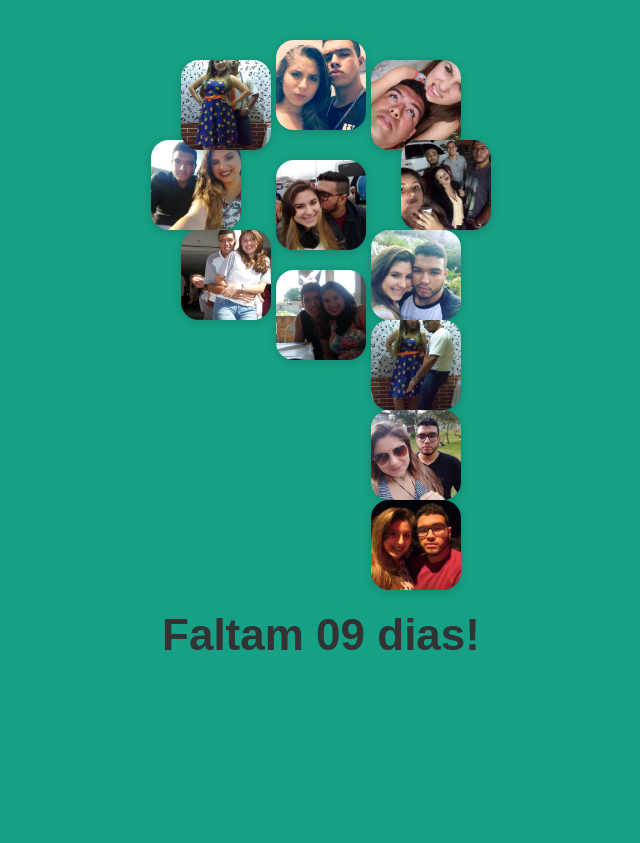
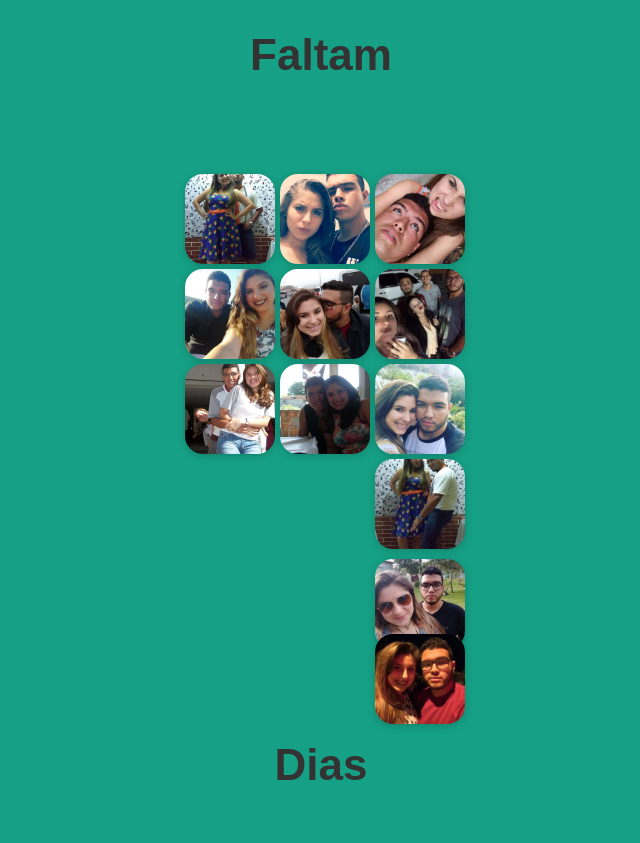
Before and after one commit to LucasVertuli/ViceMatheus, a plain HTML site: page index.html in a window 1280 px wide. Shown: the whole page, without its empty margins (319-959 px from the left). Before the commit the page ends 800 px from the top, so only its background shows below. Drawn offline with Linux system fonts and the light colour scheme; a web font is replaced by a local one.

Commit message:
Toque final

```diff
--- a/index.html
+++ b/index.html
@@ -13,6 +13,7 @@
     <script src="https://kit.fontawesome.com/3b0c8f1d9e.js" crossorigin="anonymous"></script>
 </head>
 <body>
+    <h1>Faltam</h1>
     <div id="Fotos">
         <img src="pictures/bolados.jpg" alt="">
         <img src="pictures/feios-pra-caralho.jpg" alt="">
@@ -27,8 +28,6 @@
         <img src="pictures/foto 11.jpg" alt="">
         <img src="pictures/foto 12.jpg" alt="">
     </div>
-    <div>
-        <h1>Faltam 09 dias!</h1>
-    </div>
+    <h1>Dias</h1>
 </body>
 </html>
--- a/main.css
+++ b/main.css
@@ -2,7 +2,12 @@ body{
     background-color: #16a085;
     font-family: playwrite, sans-serif;
     font: bold 20px "Playwrite HU", sans-serif;
-
+}
+h1 {
+    color: #fff;
+    text-align: center;
+    margin-top: 20px;
+    height: 100px;
 }
 #Fotos {
     position: relative;
@@ -12,6 +17,7 @@ body{
 }
 
 #Fotos img {
+    margin: 4px ;
     position: absolute;
     width: 90px;
     height: 90px;
@@ -22,20 +28,20 @@ body{
 
 /* Círculo superior do 9 */
 #Fotos img:nth-child(1)  { top: 0px;   left: 125px; }   /* topo centro */
-#Fotos img:nth-child(2)  { top: 20px;  left: 220px; }   /* topo direita */
-#Fotos img:nth-child(3)  { top: 100px; left: 250px; }   /* meio direita */
+#Fotos img:nth-child(2)  { top: 0px;  left: 220px; }   /* topo direita */
+#Fotos img:nth-child(3)  { top: 95px; left: 220px; }   /* meio direita */
 #Fotos img:nth-child(4)  { top: 190px; left: 220px; }   /* baixo direita */
-#Fotos img:nth-child(5)  { top: 230px; left: 125px; }   /* baixo centro */
+#Fotos img:nth-child(5)  { top: 190px; left: 125px; }   /* baixo centro */
 #Fotos img:nth-child(6)  { top: 190px; left: 30px;  }   /* baixo esquerda */
-#Fotos img:nth-child(7)  { top: 100px; left: 0px;   }   /* meio esquerda */
-#Fotos img:nth-child(8)  { top: 20px;  left: 30px;  }   /* topo esquerda */
+#Fotos img:nth-child(7)  { top: 95px; left: 30px;   }   /* meio esquerda */
+#Fotos img:nth-child(8)  { top: 0px;  left: 30px;  }   /* topo esquerda */
 
 /* Centro do círculo */
-#Fotos img:nth-child(9)  { top: 120px; left: 125px; }
+#Fotos img:nth-child(9)  { top: 95px; left: 125px; }
 
 /* Perninha do 9 (abaixo da última foto da direita) */
-#Fotos img:nth-child(10) { top: 280px; left: 220px; }
-#Fotos img:nth-child(11) { top: 370px; left: 220px; }
+#Fotos img:nth-child(10) { top: 285px; left: 220px; }
+#Fotos img:nth-child(11) { top: 385px; left: 220px; }
 #Fotos img:nth-child(12) { top: 460px; left: 220px; }
 
 /* Centralizar o h1 */
```
